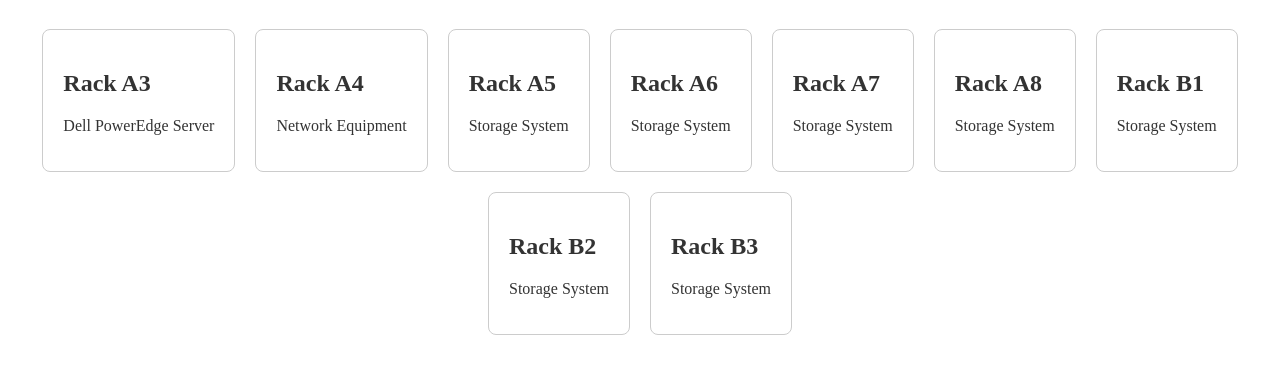
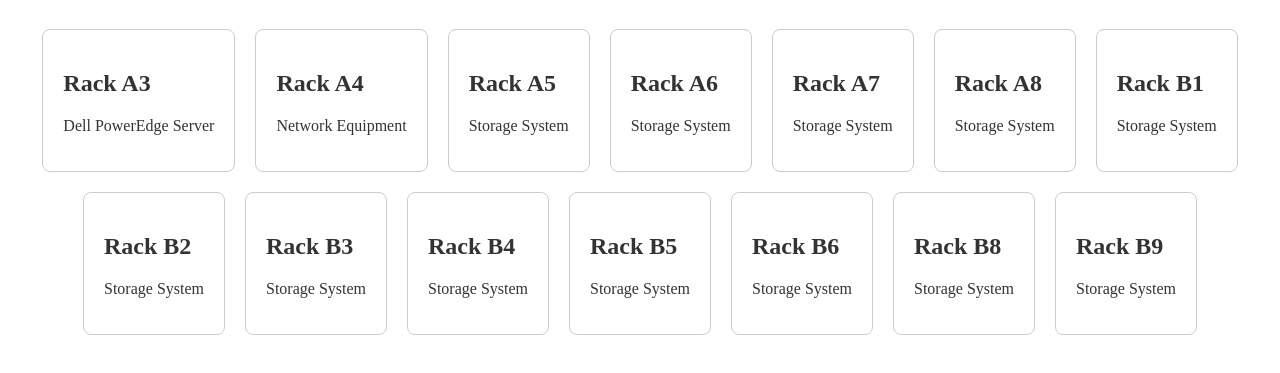
Before and after one commit to Microdiamond/frack, a website: page multi-rack/public/index.html in a window 1280 px wide. Shown: the part 79-452 px from the top of the page. Drawn offline with Linux system fonts and the light colour scheme.

Commit message:
feat: setup other rack

```diff
--- a/multi-rack/public/index.html
+++ b/multi-rack/public/index.html
@@ -63,6 +63,26 @@
             <h2>Rack B3</h2>
             <p>Storage System</p>
         </a>
+        <a href="/rackb4" class="rack-item">
+            <h2>Rack B4</h2>
+            <p>Storage System</p>
+        </a>
+        <a href="/rackb5" class="rack-item">
+            <h2>Rack B5</h2>
+            <p>Storage System</p>
+        </a>
+        <a href="/rackb6" class="rack-item">
+            <h2>Rack B6</h2>
+            <p>Storage System</p>
+        </a>
+        <a href="/rackb7" class="rack-item">
+            <h2>Rack B8</h2>
+            <p>Storage System</p>
+        </a>
+        <a href="/rackb9" class="rack-item">
+            <h2>Rack B9</h2>
+            <p>Storage System</p>
+        </a>
     </div>
 </body>
 </html>
```
Also changed, not shown: multi-rack/public/images/rackb4/064lndr5.png (added), multi-rack/public/images/rackb4/ced02htf.png (added), multi-rack/public/images/rackb4/fakgn9fa.png (added), multi-rack/public/images/rackb4/k198k82g.png (added), multi-rack/public/images/rackb4/onw5v0hu.png (added), multi-rack/public/images/rackb4/otjdm5o3.png (added), multi-rack/public/images/rackb4/vn3xvxqu.png (added), multi-rack/public/images/rackb5/Dell C7008 C300 Fan Tray.png (added), multi-rack/public/images/rackb5/Dell EM PowerVault MD3660f.png (added), multi-rack/public/images/rackb5/Dell PowerEdge R720.png (added), multi-rack/public/images/rackb5/brocade 300.png (added), multi-rack/public/images/rackb5/kvm switch.png (added), multi-rack/public/images/rackb5/monitor(NWM).png (added).
